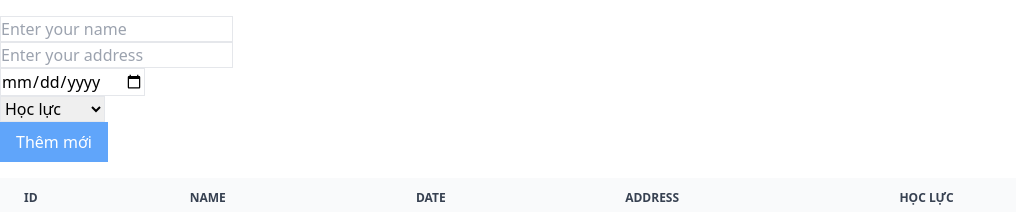
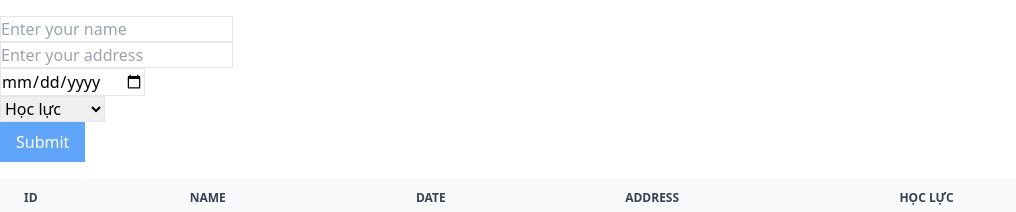
Before and after one commit to bphphin/react-dev, a React (Vite) app: page / in a window 1280 px wide. Shown: the top 212 px of the page, without its empty margins (0-1016 px from the left). Built offline with nearby package versions, Linux system fonts and the light colour scheme.

Commit message:
fix: :tada: update component Form

```diff
--- a/src/components/Form.jsx
+++ b/src/components/Form.jsx
@@ -1,28 +1,37 @@
 import React from 'react'
 
-export default function Form({ data, setData }) {
+export default function Form({ handleFormData, handleSubmit, formData }) {
 
-    const handleFormData = e => {
-        const { name, value } = e.target;
-        setData({
-            ...data,
-            [name]: value
-        });
-        console.log(data);
-    }
   return (
     <div className='my-4'>
         <p>
-            <input type='text' placeholder='Enter your name' name='name'  className='border' onChange={ handleFormData }/>
+            <input type='text'
+            placeholder='Enter your name'
+            name='name'
+            className='border'
+            onChange={ handleFormData }
+            value={ formData.name }
+            />
         </p>
         <p>
-            <input type='text' placeholder='Enter your address' name='address'  className='border' onChange={ handleFormData }/>
+            <input type='text'
+            placeholder='Enter your address'
+            name='address'
+            className='border'
+            onChange={ handleFormData }
+            value={ formData.address }
+            />
         </p>
         <p>
-            <input type='date' name='date' className='border' onChange={ handleFormData }/>
+            <input type='date'
+            name='date'
+            className='border'
+            onChange={ handleFormData }
+            value={ formData.date }
+            />
         </p>
         <p>
-            <select className='border' onChange={ handleFormData }>
+            <select className='border' onChange={ handleFormData } value={ formData.conduct } name='conduct'>
                 <option>Học lực</option>
                 <option>Giỏi</option>
                 <option>Khá</option>
@@ -30,7 +39,7 @@ export default function Form({ data, setData }) {
             </select>
         </p>
         <p>
-            <button className='btn px-4 py-2 bg-blue-400 text-white'>Submit</button>
+            <button className='btn px-4 py-2 bg-blue-400 text-white' onClick={ handleSubmit }>{ formData.id ? 'Update' : 'Submit' }</button>
         </p>
     </div>
   )
--- a/src/components/ListUser.jsx
+++ b/src/components/ListUser.jsx
@@ -1,5 +1,6 @@
 import React, { useState } from 'react'
 import Table from './Table';
+import Form from './Form';
 
 export default function ListUser() {
     const [ formData, setFormData ] = useState(
@@ -50,45 +51,11 @@ export default function ListUser() {
 
     return (
         <>
-            <div className='my-4'>
-                <p>
-                    <input type='text' placeholder='Enter your name' name='name'
-                    className='border'
-                    onChange={ handleFormData }
-                    value={ formData.name }
-                    />
-                </p>
-                <p>
-                    <input type='text' placeholder='Enter your address' name='address'
-                    className='border'
-                    onChange={ handleFormData }
-                    value={ formData.address }
-                    />
-                </p>
-                <p>
-                    <input type='date' name='date'
-                    className='border'
-                    onChange={ handleFormData }
-                    value={ formData.date }
-                    />
-                </p>
-                <p>
-                    <select className='border' onChange={ handleFormData } value={ formData.conduct } name='conduct'>
-                        <option>Học lực</option>
-                        <option>Giỏi</option>
-                        <option>Khá</option>
-                        <option>Trung bình</option>
-                    </select>
-                </p>
-                <p>
-                    <button
-                    className='btn px-4 py-2 bg-blue-400 text-white'
-                    onClick={ handleSubmit }
-                    >
-                        { formData.id ? 'Sửa' : 'Thêm mới' }
-                    </button>
-                </p>
-            </div>
+            <Form
+            formData={ formData }
+            handleSubmit={ handleSubmit }
+            handleFormData={ handleFormData }
+            />
             <Table data={ users }
             handleDelete={ handleDelete }
             handleUpdate={ handleUpdate }
```
